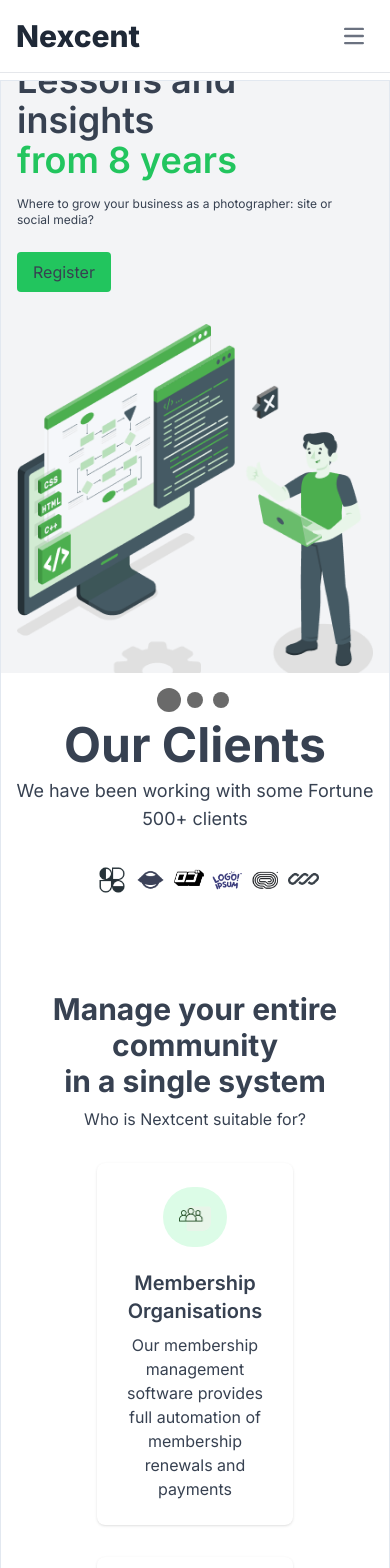
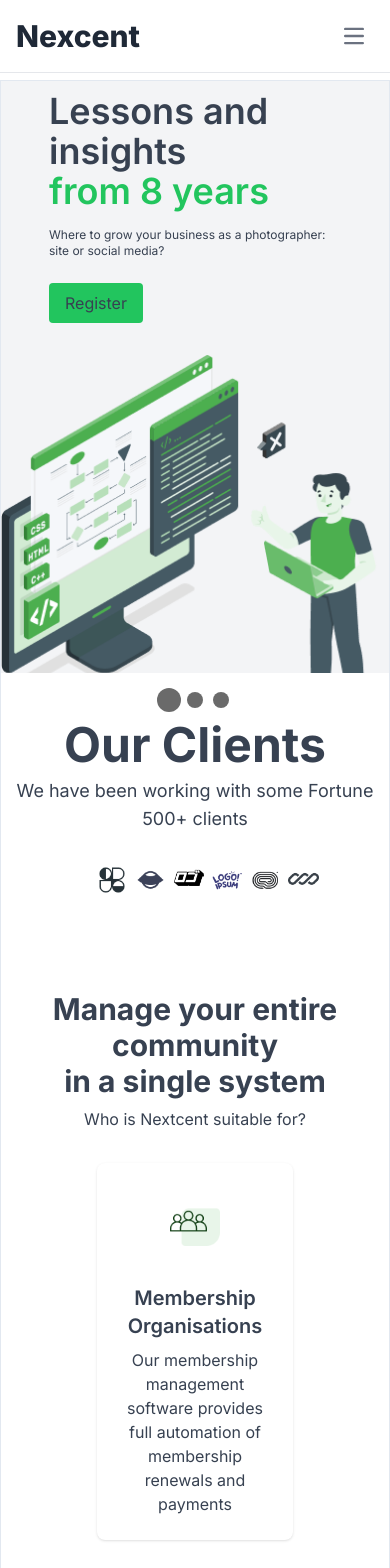
Before and after one commit to Abhishek-Gupta-1/ppa-assignment-nexcent, a Next.js app: page / in a window 390 px wide. Shown: the top 1568 px of the page. Built offline with nearby package versions, Linux system fonts and the light colour scheme.

Commit message:
refractor : update  responsiveness of Carousel

```diff
--- a/components/core/Carousel.tsx
+++ b/components/core/Carousel.tsx
@@ -10,8 +10,8 @@
     return (
         <AwesomeSlider animation="foldOutAnimation" className="h-[37rem] w-full">
             {carouseldata.map((slide, index) => (
-                <div key={index} className={`min-h-screen w-screen flex flex-col lg:flex-row items-center justify-center ${slide.bgColor} p-4 lg:p-0`}>
-                    <div className="text-pretty lg:text-left">
+                <div key={index} className={` min-h-screen w-screen flex flex-col lg:flex-row items-center justify-center ${slide.bgColor} lg:p-0`}>
+                    <div className="text-pretty lg:text-left mt-12 mx-12 pt-12">
                         <h1 className="text-4xl md:text-5xl lg:text-6xl font-semibold">
                             {slide.title}
                             <span className="block text-green-500">{slide.subtitle}</span>
--- a/components/core/Community.tsx
+++ b/components/core/Community.tsx
@@ -16,8 +16,8 @@
 
                     <div key={data.title}>
                         <div className="bg-white dark:bg-gray-900 text-gray-700 dark:text-gray-100 p-6 shadow rounded-lg text-center">
-                            <div className="bg-green-100 p-4 rounded-full inline-block mb-4">
-                                <Image src={data.image} alt="Icon 1" width={32} height={32} />
+                            <div className=" p-4 inline-block mb-4">
+                                <Image src={data.image} alt="Icon 1" width={50} height={50} />
                             </div>
                             <h3 className="text-xl font-semibold">{data.title}</h3>
                             <p className="mt-2 ">{data.detail}</p>
```
